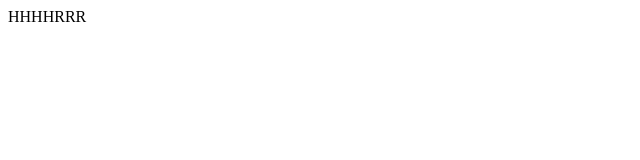
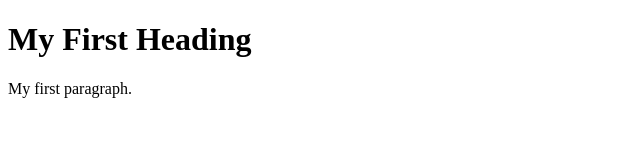
Before and after one commit to spadeghost/june, a plain HTML site: page index.html in a window 1280 px wide. Shown: the whole page, without its empty margins (0-640 px from the left). Drawn offline with Linux system fonts and the light colour scheme.

Commit message:
Update index.html

```diff
--- a/index.html
+++ b/index.html
@@ -1,8 +1,10 @@
+<!DOCTYPE html>
 <html>
-    <head>
+<body>
 
-    </head>
-    <body>
-        <p>HHHHRRR</p>
-    </body>
+<h1>My First Heading</h1>
+
+<p>My first paragraph.</p>
+
+</body>
 </html>
```
